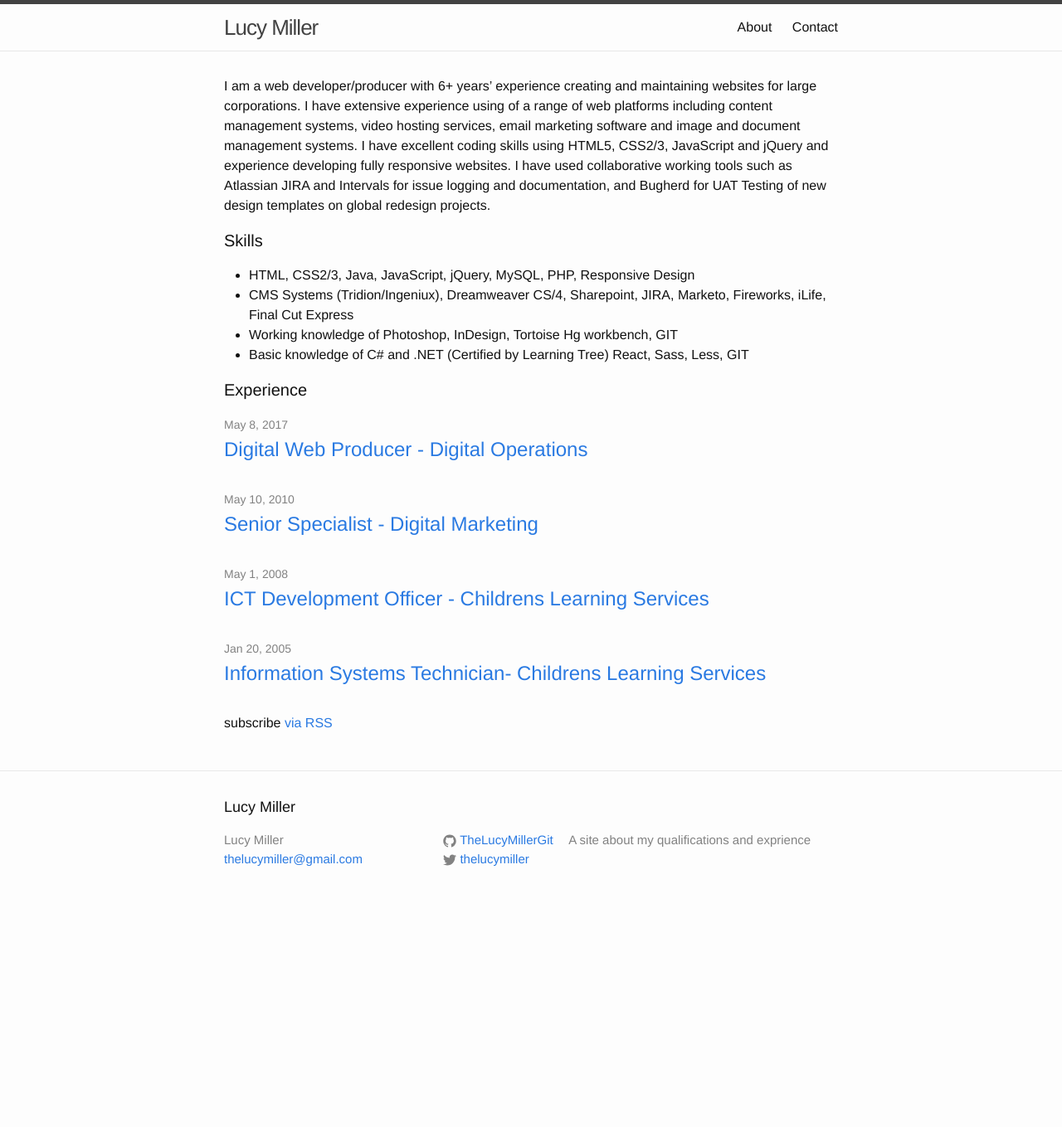
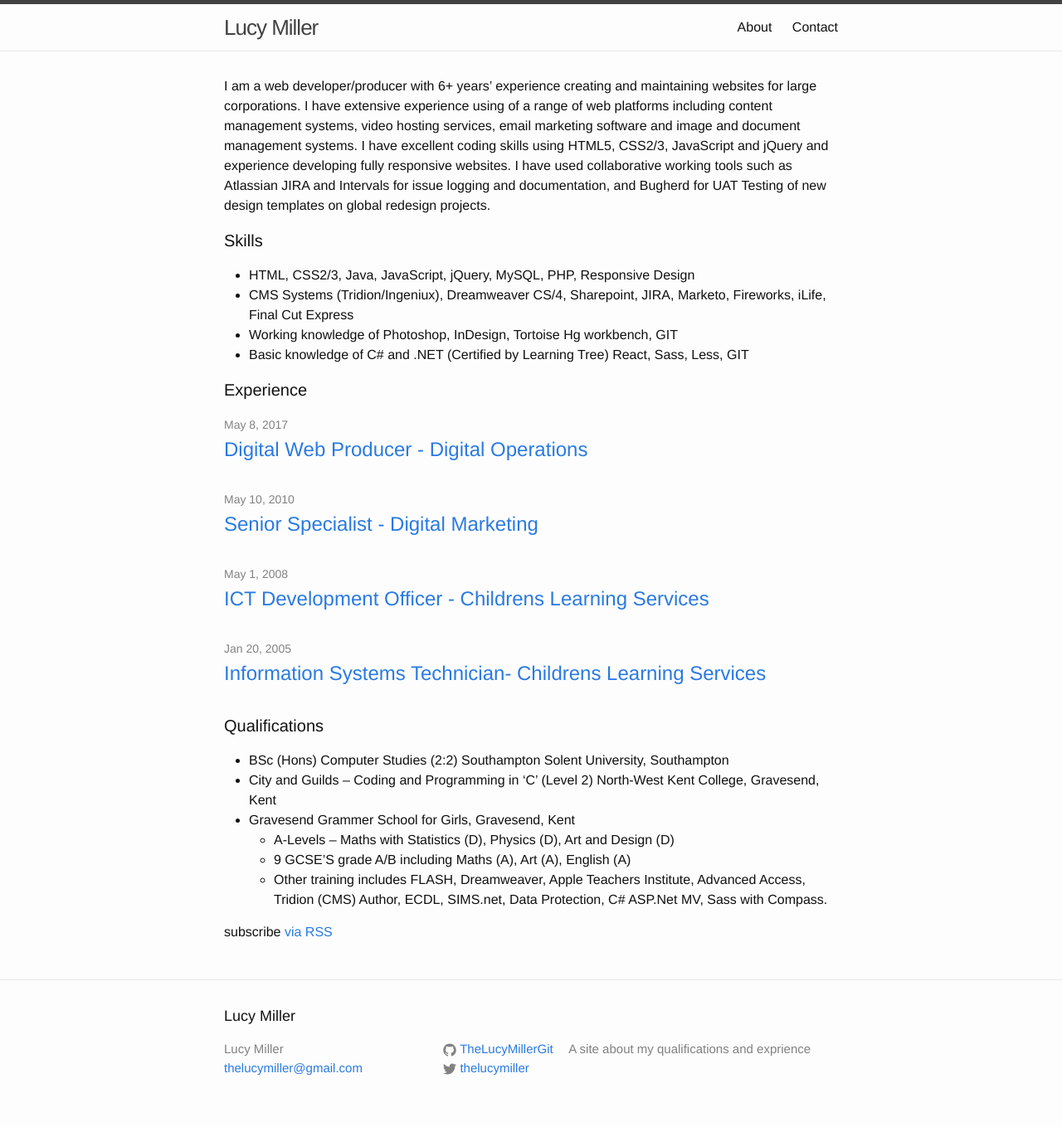
Before and after one commit to TheLucyMillerGit/TheLucyMillerGit.github.io, a Jekyll site: the page built from index.html, in a window 1280 px wide. Shown: the whole page at 83% size. Built offline with Jekyll 4.4.1, drawn with Linux system fonts in a browser that asks for light colours; before the commit the page ends 1107 px from its top, so only the background shows below that.

Commit message:
Added qualifications

```diff
--- a/index.html
+++ b/index.html
@@ -34,6 +34,18 @@ layout: default
     {% endfor %}
   </ul>
 
+  <h1 class="page-heading">Qualifications</h1>
+    <ul>
+      <li>BSc (Hons) Computer Studies (2:2) Southampton Solent University, Southampton</li>
+      <li>City and Guilds – Coding and Programming in ‘C’ (Level 2) North-West Kent College, Gravesend, Kent</li>
+      <li>Gravesend Grammer School for Girls, Gravesend, Kent
+        <ul>
+          <li>A-Levels – Maths with Statistics (D), Physics (D), Art and Design (D)</li>
+          <li>9 GCSE’S grade A/B including Maths (A), Art (A), English (A)</li>
+          <li>Other training includes FLASH, Dreamweaver, Apple Teachers Institute, Advanced Access, Tridion (CMS) Author, ECDL, SIMS.net, Data Protection, C# ASP.Net MV, Sass with Compass.</li>
+        </ul>
+      </li>
+    </ul>
   <p class="rss-subscribe">subscribe <a href="{{ "/feed.xml" | prepend: site.baseurl }}">via RSS</a></p>
 
 </div>
```
